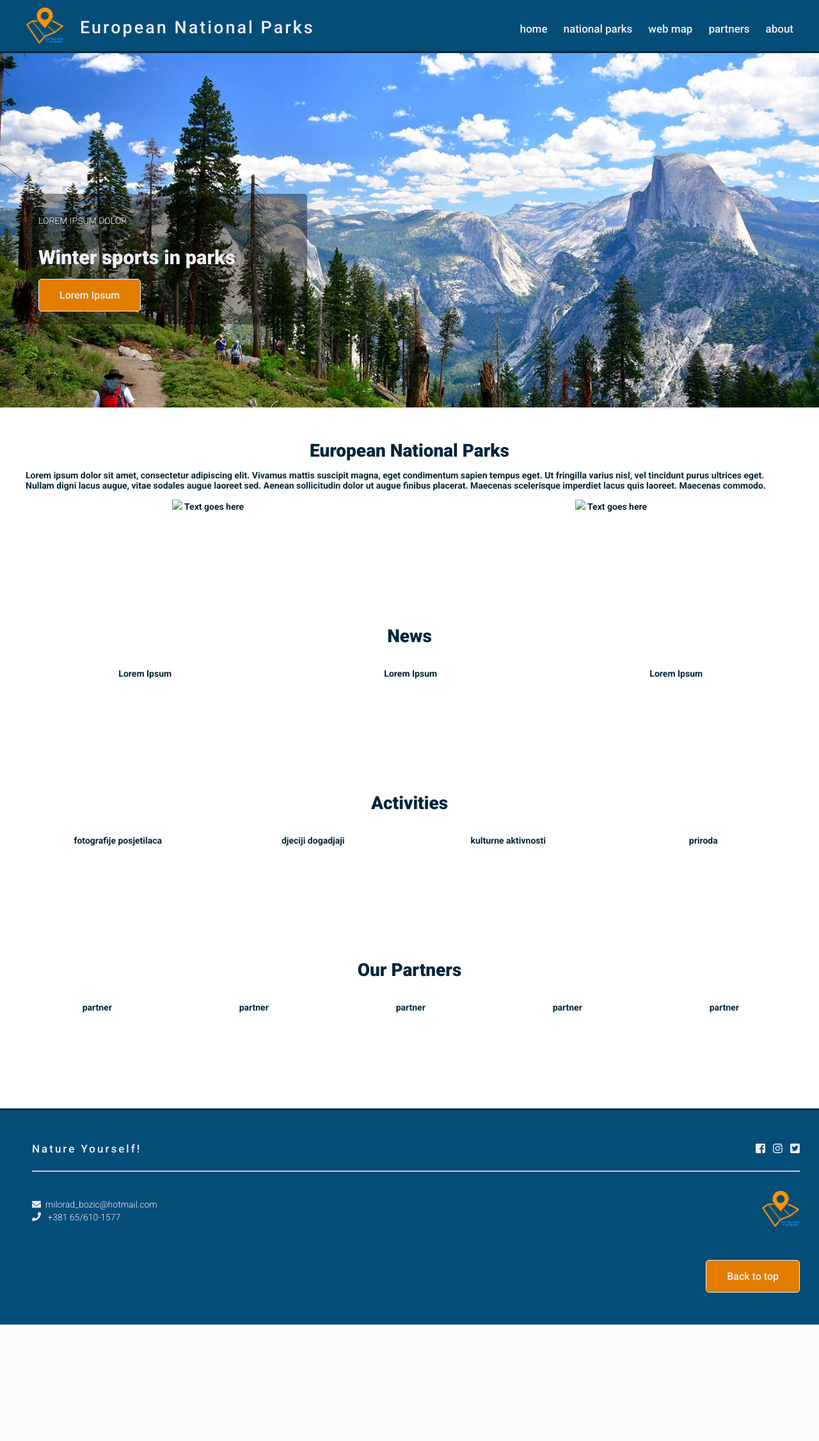
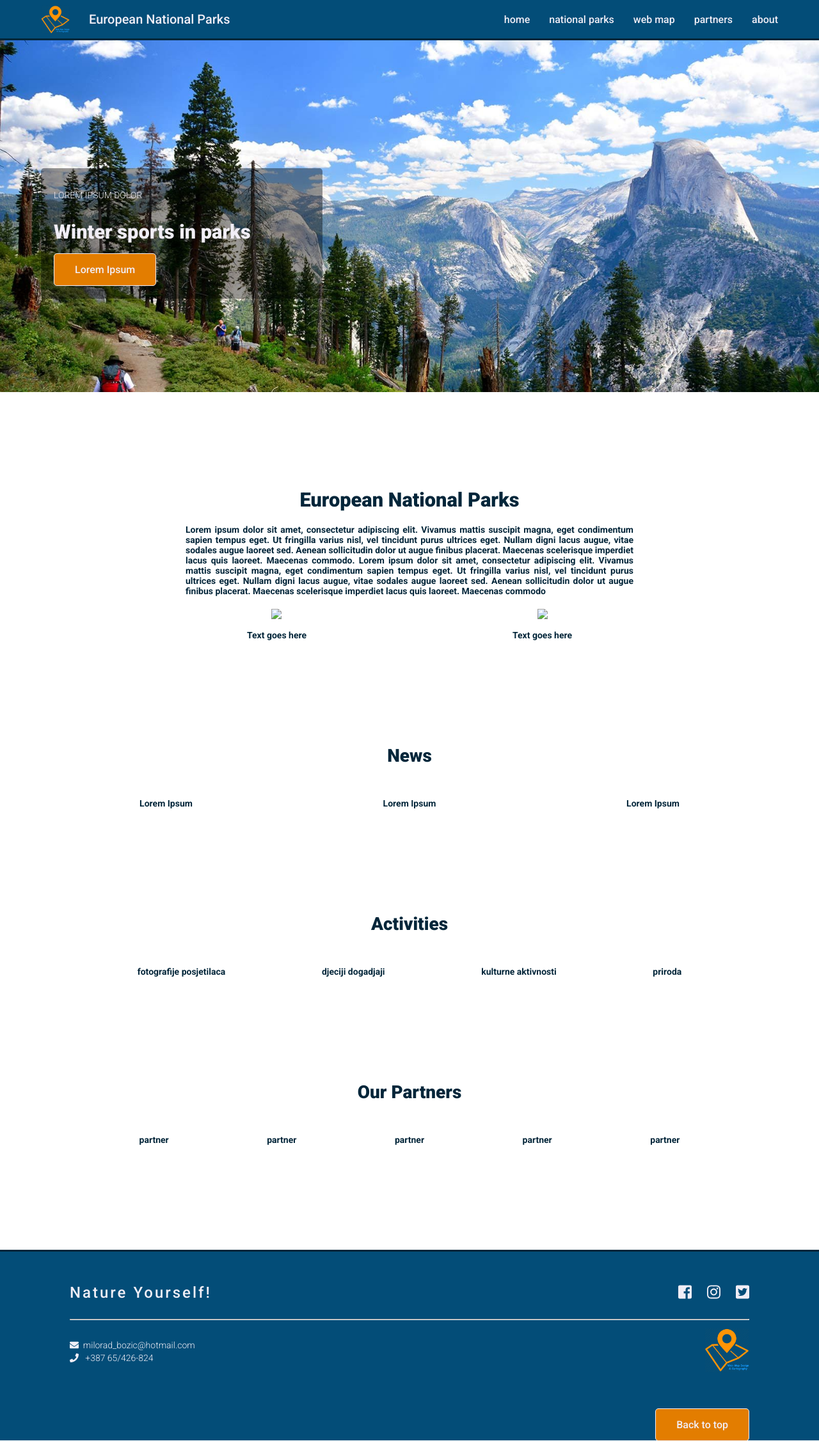
Before and after one commit to miloradb/miloradb.github.io, a PHP site: page /works/project3/index.html in a window 1280 px wide. Shown: the whole page at 64% size. Before the commit the page ends 2071 px from the top, so only its background shows below. Run offline with PHP 8.4, Linux system fonts and the light colour scheme; some libraries are stand-ins or nearby versions.

Commit message:
26.01.2019

```diff
--- a/works/project2/index.html
+++ b/works/project2/index.html
@@ -44,14 +44,14 @@
 	<div id="promo" class="cf">
 
 		<div class="product">
-			<a href="onama.html" title="o nama">
+			<a href="# title="o nama">
 				<img src="images/p1.jpg" alt="">
 				<span>O nama</span>
 			</a>
 		</div>
 
 		<div class="product">
-			<a href="kontakt.html" title="kontakt">
+			<a href="#" title="kontakt">
 				<img src="images/p2.jpg" alt="">
 				<span>Gde smo?</span>
 			</a>
--- a/works/project3/index.html
+++ b/works/project3/index.html
@@ -11,16 +11,20 @@
 	</head>
 
 	<body>
+		<div id="main-header">
+
+			<div id="wrapper">
+
 				<div id="header">
 
-			<div class="wrapper">
+					<div class="header-left">
 
-				<div class="headerLeft">
-					<img src="slike/logo.png">
-					<p>European National Parks</p>
-				</div>
+						<img class="logo" src="slike/logo.png">
+						<p class="title">European National Parks</p>
 
-				<div class="headerRight">
+					</div> <!-- end of header-left-->
+
+					<div class="header-right">
 						<div class="nav">
 							<ul>
 								<li><a href="#">home</a></li>
@@ -30,15 +34,17 @@
 								<li><a href="#footer">about</a></li>
 							</ul>
 						</div>
-				</div>
+					</div> <!-- end of header-right-->
+
+				</div> <!-- end of header-->
 
 			</div> <!-- end of wrapper-->
 
-		</div> <!-- end of header-->
+		</div> <!-- end of main-header-->
 
 		<div id="hero">
 
-			<div class="wrapper">
+			<div id="wrapper">
 
 				<div class="main">
 
@@ -60,66 +66,70 @@
 
 		<div id="section">
 
-			<div class="wrapper">
+			<div id="wrapper">
 
-				<h3>European National Parks</h3>
+				<div class="article">
+
+					<h2>European National Parks</h2>
 						<p>Lorem ipsum dolor sit amet, consectetur adipiscing elit.
 						Vivamus mattis suscipit magna, eget condimentum sapien tempus eget.
 						Ut fringilla varius nisl, vel tincidunt purus ultrices eget.
 						Nullam digni lacus augue, vitae sodales augue laoreet sed.
 						Aenean sollicitudin dolor ut augue finibus placerat. Maecenas
-					scelerisque imperdiet lacus quis laoreet. Maecenas commodo.
+						scelerisque imperdiet lacus quis laoreet. Maecenas commodo. Lorem ipsum dolor sit amet, consectetur adipiscing elit.
+						Vivamus mattis suscipit magna, eget condimentum sapien tempus eget.
+						Ut fringilla varius nisl, vel tincidunt purus ultrices eget.
+						Nullam digni lacus augue, vitae sodales augue laoreet sed.
+						Aenean sollicitudin dolor ut augue finibus placerat. Maecenas
+						scelerisque imperdiet lacus quis laoreet. Maecenas commodo
 						</p>
 
 				</div>
 
+				<div class="article-images">
+					<div class="article-image">
+						<a href="#"><img src="http://via.placeholder.com/570x300"></a>
+						<p> Text goes here</p>
 					</div>
 
-		<div id="article">
-
-			<div class="wrapper">
-				<div class="art">
-					<div class="art1">
+					<div class="article-image">
 						<a href="#"><img src="http://via.placeholder.com/570x300"></a>
-						<span> Text goes here</span>
+						<p> Text goes here</p>
 					</div>
-
-					<div class="art1">
-						<a href="#"><img src="http://via.placeholder.com/570x300"></a>
-						<span> Text goes here</span>
-					</div>
-				</div>
+				</div> <!-- end of article-images-->
 
 			</div> <!-- end of wrapper-->
 
-		</div> <!-- end of article-->
 
-		<div id="new">
+		</div> <!-- end of section-->
 
-			<div class="wrapper">
+
+		<div id="news">
+
+			<div id="wrapper">
 
 			<h3>News</h3>
 
-				<div class="news">
+				<div class="section-news">
 
 					<div class="news1">
 						<a href="#">
 							<img src="http://via.placeholder.com/370x250" alt="">
-							<span>Lorem Ipsum</span>
+							<p>Lorem Ipsum</p>
 						</a>
 					</div>
 
 					<div class="news1">
 						<a href="#">
 							<img src="http://via.placeholder.com/370x250" alt="">
-							<span>Lorem Ipsum</span>
+							<p>Lorem Ipsum</p>
 						</a>
 					</div>
 
 					<div class="news1">
 						<a href="#">
 							<img src="http://via.placeholder.com/370x250" alt="">
-							<span>Lorem Ipsum</span>
+							<p>Lorem Ipsum</p>
 						</a>
 					</div>
 
@@ -130,29 +140,34 @@
 
 
 		<div id="activities">
-			<div class="wrapper">
+
+			<div id="wrapper">
 
 			<h3>Activities</h3>
 
-					<div class="society" class="picture">
+				<div class="visitors">
+
+					<div class="society">
 						<img src="http://via.placeholder.com/285x250" alt="">
-						<span>fotografije posjetilaca<span>
+						<p>fotografije posjetilaca</p>
 					</div>
 
-					<div class="society" class="kids">
+					<div class="society">
 						<img src="http://via.placeholder.com/285x250" alt="">
-						<span>djeciji dogadjaji<span>
+						<p>djeciji dogadjaji</p>
 					</div>
 
-					<div class="society" class="culture">
+					<div class="society">
 						<img src="http://via.placeholder.com/285x250" alt="">
-						<span>kulturne aktivnosti<span>
+						<p>kulturne aktivnosti</p>
 					</div>
 
 
-					<div class="society" class="nature">
+					<div class="society">
 						<img src="http://via.placeholder.com/285x250" alt="">
-						<span>priroda<span>
+						<p>priroda</p>
+					</div>
+
 				</div>
 
 			</div> <!-- end of wrapper -->
@@ -161,30 +176,35 @@
 
 
 		<div id="partners">
-			<div class="wrapper">
+
+			<div id="wrapper">
+
 				<h3>Our Partners</h3>
 
 				<div class="partner">
+
+					<div>
 						<img src="http://via.placeholder.com/220x150" alt="">
-					<span>partner<span>
+						<p>partner</p>
 					</div>
-				<div class="partner">
+					<div>
 						<img src="http://via.placeholder.com/220x150" alt="">
-					<span>partner<span>
+						<p>partner</p>
 					</div>
-				<div class="partner">
+					<div>
 						<img src="http://via.placeholder.com/220x150" alt="">
-					<span>partner<span>
+						<p>partner</p>
 					</div>
-				<div class="partner">
+					<div>
 						<img src="http://via.placeholder.com/220x150" alt="">
-					<span>partner<span>
+						<p>partner</p>
 					</div>
-				<div class="partner">
+					<div>
 						<img src="http://via.placeholder.com/220x150" alt="">
-					<span>partner<span>
+						<p>partner</p>
 					</div>
 
+				</div>
 
 			</div> <!-- end of wrapper -->
 		</div> <!-- end of partners -->
@@ -192,24 +212,25 @@
 
 
 		<div id="footer">
-			<div class="wrapper">
 
-				<div class="footerTop">
-					<span>Nature Yourself!</span>
+			<div id="wrapper">
+
+				<div class="footer-top">
+					<p>Nature Yourself!</p>
 					<div class="icons">
-						<span class="icon"><a href="#"><i class="fab fa-facebook-square"></i>
-						<span class="icon"><a href="#"><i class="fab fa-instagram"></i></a></span>
-						<span class="icon"><a href="#"><i class="fab fa-twitter-square"></i></a></span>
+						<span class="icon"><a href="#" target="_blank"><i class="fab fa-facebook-square"></i></a></span>
+						<span class="icon"><a href="#" target="_blank"><i class="fab fa-instagram"></i></a></span>
+						<span class="icon"><a href="#" target="_blank"><i class="fab fa-twitter-square"></i></a></span>
 					</div>
 				</div>
 
 				<hr>
 
-				<div class="footerBottom">
+				<div class="footer-bottom">
 
 					<div class="kontakt">
 						<p><span class="kontakt"><i class="fas fa-envelope"></i>&nbsp milorad_bozic@hotmail.com</span><br>
-						<span class="kontakt"><i class="fas fa-phone"></i> &nbsp +381 65/610-1577</span></p>
+						<span class="kontakt"><i class="fas fa-phone"></i> &nbsp +387 65/426-824</span></p>
 					</div>
 
 					<div>
@@ -218,7 +239,7 @@
 
 				</div>
 
-				<div class="backButton">
+				<div class="back-button">
 					<a href="index.html">Back to top</a>
 				</div>
 
--- a/works/project3/style.css
+++ b/works/project3/style.css
@@ -2,11 +2,11 @@
 /* CSS Document */
 
 body {
-	margin:0;
-	padding:0;
+	margin: 0;
+	padding: 0;
 	font-family: 'Roboto', sans-serif;
-	font-size:14px;
-	font-weight:300;
+	font-size: 14px;
+	font-weight: 300;
 }
 
 
@@ -26,7 +26,7 @@ h6 { font-size:1.2em;}
 a:link,
 a:visited {
 	text-decoration:none;
-	color: #f1eef6;
+	color: #F1EEF6;
 }
 a:hover {
 
@@ -35,77 +35,98 @@ a:active {
 	color:
 }
 
-.wrapper	{
+#wrapper	{
+	/* width: 90%; */
 	width: 1200px;
 	margin: 0 auto;
+	padding: 0;
 }
 
 
-#header	{
+#main-header	{
+	margin: 0;
+	padding: 0;
 	background-color: #034D78;
-	color: #f1eef6;
-	overflow: hidden;
-	height: 80px;
+	color: #F1EEF6;
+	min-height: 60px;
 	font-weight: 500;
-	font-size: 27px;
 	border-bottom: 3px solid #03263A;
+	display: flex;
+	align-items: center;
 }
 
-.headerLeft	{
-	float: left;
-	letter-spacing: 3px;
+#header	{
+	display: flex;
+	justify-content: space-between;
+	align-items: center;
 }
 
-.headerLeft p	{
-	float: right;
+.header-left	{
+	margin: 0;
+	padding: 0;
+	display: flex;
+	align-items: center;
 }
 
-.headerLeft img	{
-	float: left;
-	width: 60px;
-	height: 100%;
-	padding: 10px 25px 0 0;
+.logo	{
+	padding-right: 30px;
+	height: 45px;
 }
 
-.headerRight	{
-	float: right;
+.title	{
+	margin: 0;
+	padding: 0;
+	font-size: 20px;
+}
+
+
+.header-right	{
+	margin: 0;
+	padding: 0;
 }
 
 .nav	{
-	font-size: 17px;
-	padding-top: 18px;
+
+	display: flex;
+	align-items: center;
 }
 
 .nav ul	{
+	margin: 0;
+	padding: 0;
 	list-style: none;
+	display: flex;
 }
 
 .nav ul li	{
-	float: left;
-	padding-right: 25px;
+	margin-right: 30px;
+	font-size: 16px;
 }
 
-.nav ul li a	{
-	display: block;
+.nav ul li:nth-of-type(5)	{
+	margin-right: 0;
 }
 
-.nav ul li:nth-of-type(5)  {
-	padding-right: 0px;
+.nav ul li a:hover {
+	color: #FFFEF6;
+	transition: 0.3s ease;
 }
 
 
 #hero	{
+	margin: 0;
+	padding: 0;
 	background-image: url("slike/hero.jpg");
 	background-position: center center;
 	background-size: cover;
 	background-repeat: no-repeat;
-	padding-top: 220px;
+	height: 550px;
 	color: #F1EEF6;
-	border-bottom: 3px solid #F0F0F0;
+	/* border-bottom: 3px solid #F0F0F0; */
 }
 
 .main	{
-	height: 334px;
+	padding-top: 200px;
 }
 
 .actual{
@@ -133,107 +154,119 @@ a:active {
 }
 
 #section	{
-	padding-top: 20px;
+	margin: 150px 0;
+	padding: 0;
+	color: #03263A;
+	text-align: center;
+	font-weight: 700;
+}
+
+.article	{
+	margin: 0 auto;
+	max-width: 700px;
+	width: 100%;
 	color: #03263A;
 	font-weight: 700;
 }
 
-#section h3	{
-	text-align:center;
+.article h2	{
+	margin: 0;
+	padding: 0;
+	text-align: center;
+}
+
+.article p	{
+	margin: 0;
+	padding: 20px 0;
+	text-align: justify;
+}
+
+.article-images	{
+	display: flex;
+	flex-wrap: wrap;
+	align-items: center;
+	justify-content: space-evenly;
+	text-align: center;
+}
+
+.article-image img	{
+	max-width: 560px;
+	width: 100%;
 }
 
 
-#article	{
-	overflow: hidden;
+#news {
+	margin: 150px 0;
 	text-align: center;
 	color: #03263A;
 	font-weight: 700;
 }
 
-.art1	{
-	float: left;
-	margin-right: 60px;
-	width: 570px;
+#news h3	{
+	margin: 0;
+	padding: 0 0 20px 0;
+	text-align:center;
 }
 
-.art1:nth-of-type(2)	{
-	margin-right: 0;
-}
-
-
-#new {
-	padding-top: 150px;
+.section-news	{
+	display: flex;
+	flex-wrap: wrap;
+	align-items: center;
+	justify-content: space-evenly;
 	text-align: center;
-	margin: 0px;
-	overflow: hidden;
-	color: #03263A;
-	font-weight: 700;
-}
-
-#new h3	{
-	padding-bottom: 20px;
 }
 
 .news1 {
-	float: left;
-	padding-right: 45px;
 	width: 370px;
 }
-.news1:nth-of-type(3) {
-	padding-right: 0;
-}
 
-.news1 span	{
+.news1 p	{
 	color: #03263A;
 }
 
 
 #activities	{
+	margin: 150px 0;
 	text-align: center;
-	overflow: hidden;
 	color: #03263A;
 	font-weight: 700;
-	padding-top: 150px;
 }
 
 #activities	h3 {
-	padding-bottom: 20px;
+	margin: 0;
+	padding: 0 0 20px 0;
+	text-align:center;
 }
 
-.society	{
-	float: left;
-	padding-right: 20px;
-	width: 285px;
-
+.visitors	{
+	display: flex;
+	flex-wrap: wrap;
+	align-items: center;
+	justify-content: space-evenly;
+	text-align: center;
 }
 
-.society:nth-of-type(4) {
-	padding-right: 0;
-}
-
-
 #partners	{
+	margin: 150px 0;
 	text-align: center;
-	overflow: hidden;
 	color: #03263A;
 	font-weight: 700;
-	padding-top: 150px;
-	padding-bottom: 150px;
 }
 
 #partners h3	{
-	padding-bottom: 20px;
+	margin: 0;
+	padding: 0 0 20px 0;
+	text-align:center;
 }
 
 .partner	{
-	float: left;
-	padding-right: 25px;
-	width: 220px;
+	display: flex;
+	flex-wrap: wrap;
+	align-items: center;
+	justify-content: space-evenly;
+	text-align: center;
 }
 
-.partner:nth-of-type(5) {
-	padding-right: 0;
-}
 
 
 #footer	{
@@ -242,44 +275,57 @@ a:active {
 	padding: 50px;
 	font-weight: 500;
 	border-top: 3px solid #03263A;
-	overflow: hidden;
-	font-size: 17px;
+	font-size: 24px;
 }
 
-.footerTop	{
+.footer-top	{
+	display: flex;
+	flex-wrap: wrap;
+	align-items: center;
+	justify-content: space-between;
+	text-align: center;
 	letter-spacing: 3px;
 	padding-bottom: 15px;
 }
 
+.footer-top p	{
+	margin: 0;
+	padding: 0;
+}
+
 .icons	{
-	float: right;
+	margin: 0;
+	padding: 0;
 }
 
 .icon	{
-	padding-left: 5px;
+	margin-left: 15px;
+}
+
+.icon:nth-of-type(1)	{
+	margin-left: 0;
 }
 
 .kontakt	{
-	float: left;
 	letter-spacing: 0;
 	font-size: 14px;
 	font-weight: 300;
 	line-height: 1.4;
 }
 
-.footerBottom	{
-	padding-top: 20px;
-	overflow: hidden;
+.footer-bottom	{
+	margin-bottom: 50px;
+	display: flex;
+	flex-wrap: wrap;
+	align-items: center;
+	justify-content: space-between;
 }
 
-.footerBottom	img {
-	float: right;
-	width: 60px;
-	height: 100%;
-	padding-bottom: 50px;
+.footer-bottom	img {
+	width: 70px;
 }
 
-.backButton	{
+.back-button	{
 	float: right;
 	background-color: #E37D00;
 	border: 1px solid #F1EEF6;
@@ -290,3 +336,241 @@ a:active {
 	border-radius: 5px;
     font-size: 16px;
 }
+
+
+
+/* @media all and (max-width: 1690px) { ...} */
+/* @media all and (max-width: 1280px) { ...} */
+/* @media all and (max-width: 980px) { ... } */
+/* @media all and (max-width: 736px) { ... } */
+/* @media all and (max-width: 480px) { ... } */
+
+
+	/* MAX-WIDTH: 1280px */
+
+@media screen and (max-width: 1280px) {
+	#wrapper {
+		width: 90%;
+	}
+
+}
+
+
+	/* MAX-WIDTH: 980px */
+
+@media screen and (max-width: 980px) {
+	#wrapper {
+		width: 90%;
+	}
+
+	.logo	{
+		padding-right: 15px;
+	}
+
+	.title	{
+		font-size: 16px;
+	}
+
+	.nav ul li	{
+		margin-right: 15px;
+		font-size: 14px;
+	}
+
+	.main	{
+		padding-top: 180px;
+	}
+
+	.actual	{
+		width: 300px;
+		border-radius: 5px;
+	}
+
+	.actual h2	{
+		/* padding: 0; */
+		/* margin: 0; */
+		font-size: 24px;
+	}
+
+	.button	{
+		padding: 8px 16px;
+	}
+
+
+}
+
+
+	/* MAX-WIDTH: 768px */
+
+@media screen and (max-width: 768px) {
+	#wrapper {
+		width: 90%;
+	}
+
+	#main-header	{
+		font-weight: 500;
+		border-bottom: 3px solid #03263A;
+		justify-content: center;
+	}
+
+	#header	{
+		display: flex;
+		flex-direction: column;
+		justify-content: center;
+
+	}
+
+	.header-left	{
+		margin: 20px 0;
+		padding: 0;
+		justify-content: center;
+	}
+
+	.logo	{
+		height: 45px;
+	}
+
+	.nav	{
+		text-align: center;
+		align-items: center;
+	}
+
+	.nav ul	{
+		display: list-item;
+	}
+
+	.nav ul li	{
+		margin-right: 0px;
+		margin-bottom: 20px;
+		font-size: 16px;
+		padding: 0;
+	}
+
+
+
+
+	#footer	{
+		padding: 30px;
+		margin: 0 auto;
+		text-align: center;
+	}
+
+	.footer-top	{
+		padding-bottom: 0px;
+		flex-direction: column;
+	}
+
+	.icons	{
+		padding-top: 10px;
+	}
+
+	.icon	{
+		margin: 0 30px;
+	}
+
+	.footer-bottom	{
+		margin-bottom: 30px;
+		display: flex;
+		flex-wrap: wrap;
+		align-items: center;
+		justify-content: space-between;
+		text-align: left;
+	}
+
+	.back-button	{
+		float: none;
+		align-items: center;
+		padding: 8px 16px;
+	}
+
+
+}
+
+
+	/* MAX-WIDTH: 480px */
+
+@media screen and (max-width: 480px) {
+	#wrapper {
+		width: 90%;
+	}
+
+	#main-header	{
+		font-weight: 500;
+		border-bottom: 3px solid #03263A;
+		justify-content: center;
+	}
+
+	#header	{
+		display: flex;
+		flex-direction: column;
+		justify-content: center;
+
+	}
+
+	.header-left	{
+		margin: 20px 0;
+		padding: 0;
+		justify-content: center;
+	}
+
+	.logo	{
+		height: 45px;
+	}
+
+	.nav	{
+		text-align: center;
+		align-items: center;
+	}
+
+	.nav ul	{
+		display: list-item;
+	}
+
+	.nav ul li	{
+		margin-right: 0px;
+		margin-bottom: 20px;
+		font-size: 16px;
+		padding: 0;
+	}
+
+
+
+}
+
+/* @media screen and (max-width:767px) { */
+	/* #wrapper { */
+		/* width: 90%; */
+	/* } */
+	/* #logo, #nav { */
+		/* float: none; */
+		/* text-align: center; */
+	/* } */
+	/* #nav ul li { */
+		/* float: none; */
+	/* } */
+	/* #heroText { */
+		/* position: relative; */
+		/* bottom: 0; */
+		/* left: 0; */
+	/* } */
+	/* .product { */
+		/* width: auto; */
+		/* float: none; */
+		/* margin: 0 0 30px 0; */
+	/* } */
+	/* .product img { */
+		/* width: 100%; */
+	/* } */
+	/* #main, #sidebar { */
+		/* width: auto; */
+		/* float: none; */
+		/* margin: 0; */
+	/* } */
+	/* #footer { */
+		/* text-align: center; */
+	/* } */
+	/* #footerLogo, .footerText { */
+		/* float: none; */
+		/* width: auto; */
+		/* margin: 0; */
+	/* } */
+/* } */
```
Lines whose indentation alone changed are shown as unchanged.
